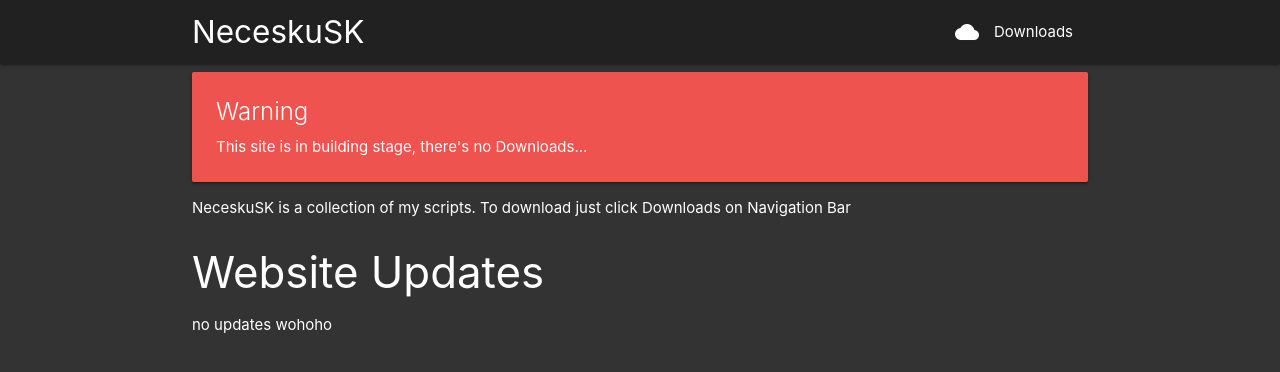
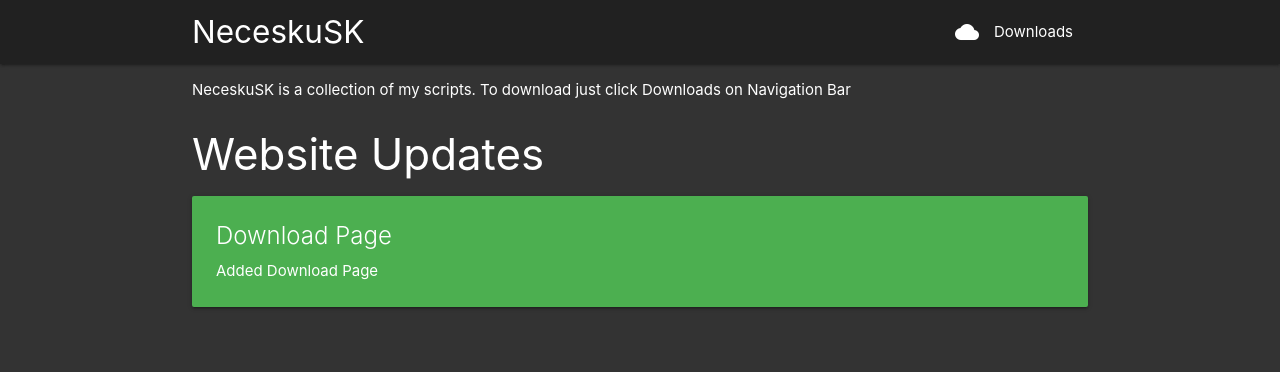
Before and after one commit to Necesku/Necesku.github.io, a plain HTML site: page neceskusk/index.html in a window 1280 px wide. Drawn offline with Linux system fonts and the light colour scheme.

Commit message:
Update index.html

```diff
--- a/neceskusk/index.html
+++ b/neceskusk/index.html
@@ -37,16 +37,15 @@
         <!-- End of Navigation Bar-->
 
         <div class="container">
-            <div class="card red lighten-1">
-                <div class="card-content">
-                    <span class="card-title">Warning</span>
-                    <p>This site is in building stage, there's no Downloads...</p>
-                </div>
-            </div>
             <p>NeceskuSK is a collection of my scripts. To download just click Downloads on Navigation Bar</p>
             <!-- Website Updates-->
             <h3>Website Updates</h3>
-            <p>no updates wohoho</p>
+            <div class="card green">
+                <div class="card-content">
+                    <span class="card-title">Download Page</span>
+                    <p>Added Download Page</p>
+                </div>
+            </div>
         </div>
 
     </body>
```
